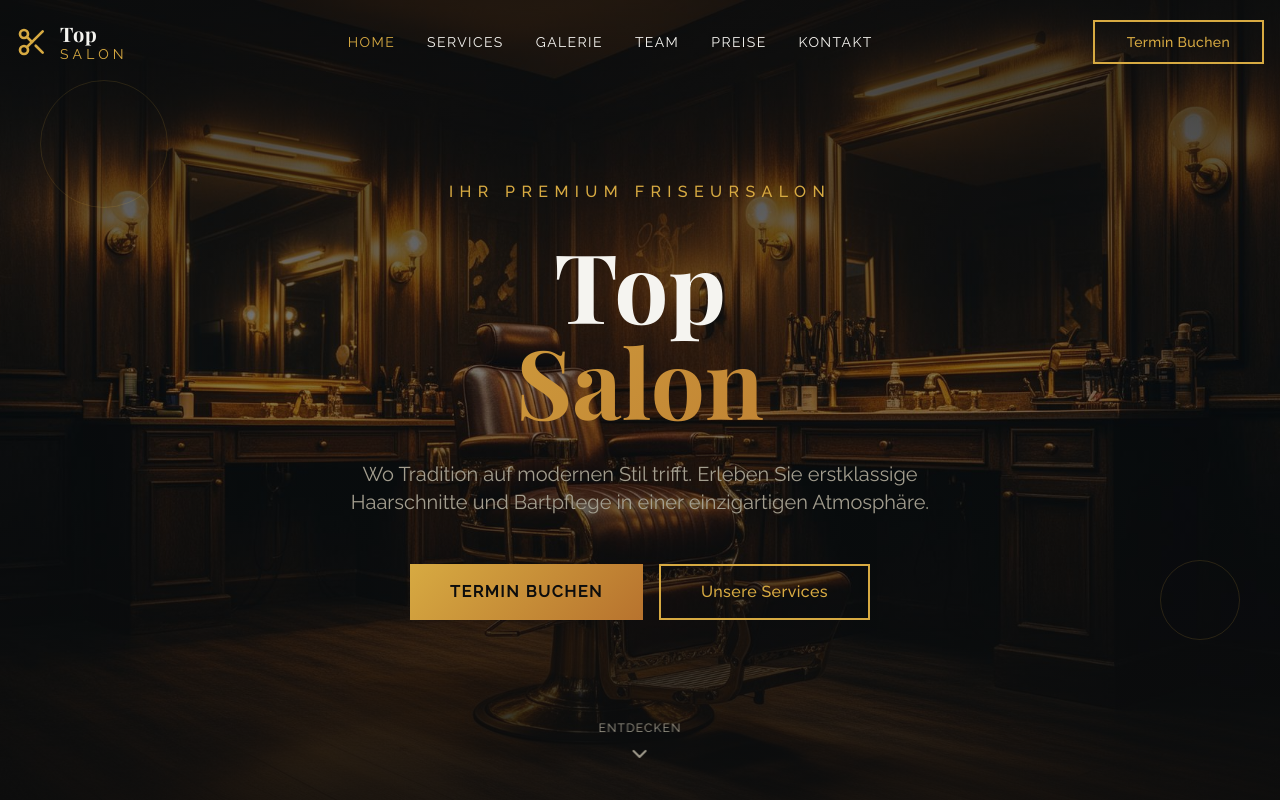
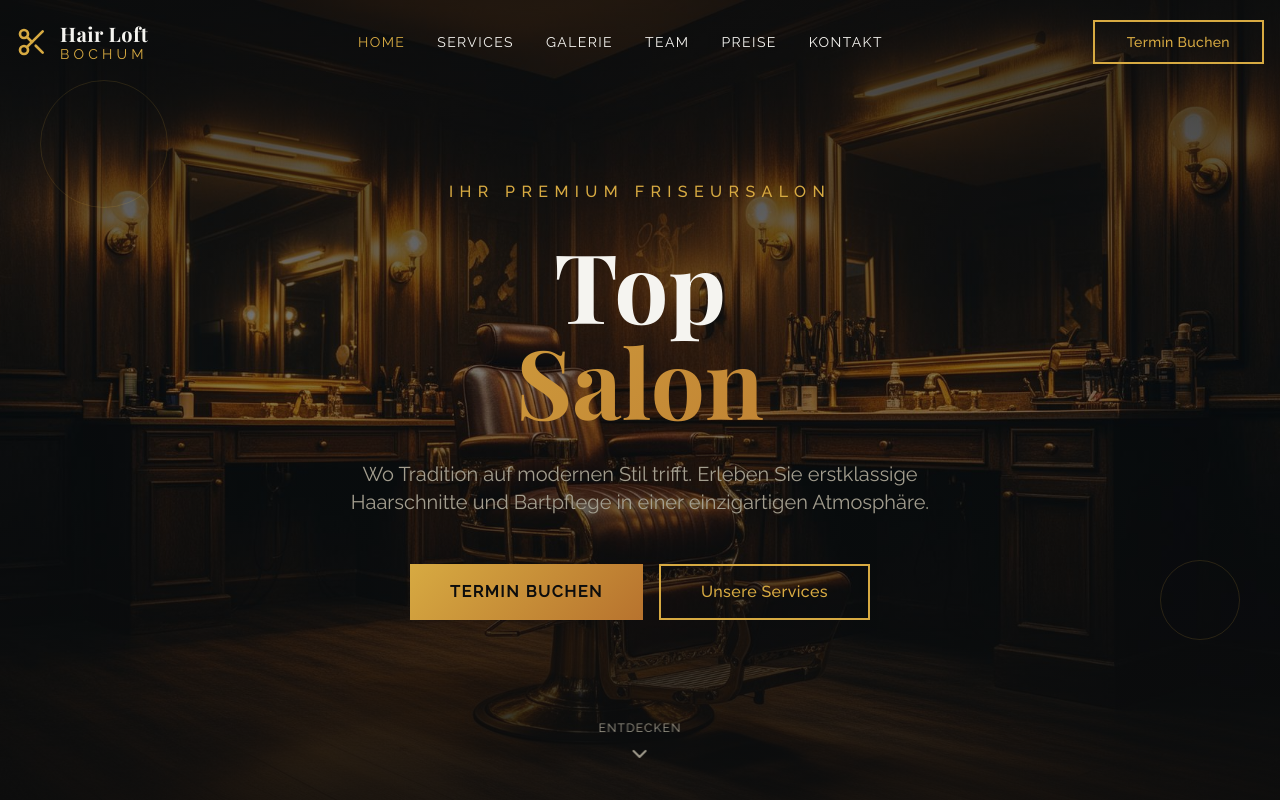
Before and after one commit to hbmarkofficial-business/Hair-Loft-Bochum, a React (Vite) app: page / in a window 1280 px wide. Shown: the top 800 px of the page. Built offline with nearby package versions, Linux system fonts and the light colour scheme.

Commit message:
Update Navigation.tsx

```diff
--- a/src/components/Navigation.tsx
+++ b/src/components/Navigation.tsx
@@ -45,10 +45,10 @@ export const Navigation = () => {
           <Scissors className="w-8 h-8 text-primary transition-transform duration-300 group-hover:rotate-45" />
           <div className="flex flex-col">
             <span className="font-display text-xl font-bold text-foreground tracking-wide">
-            Top
+            Hair Loft
             </span>
             <span className="text-primary text-sm tracking-[0.3em] uppercase -mt-1">
-              Salon
+              Bochum
             </span>
           </div>
         </Link>
```
